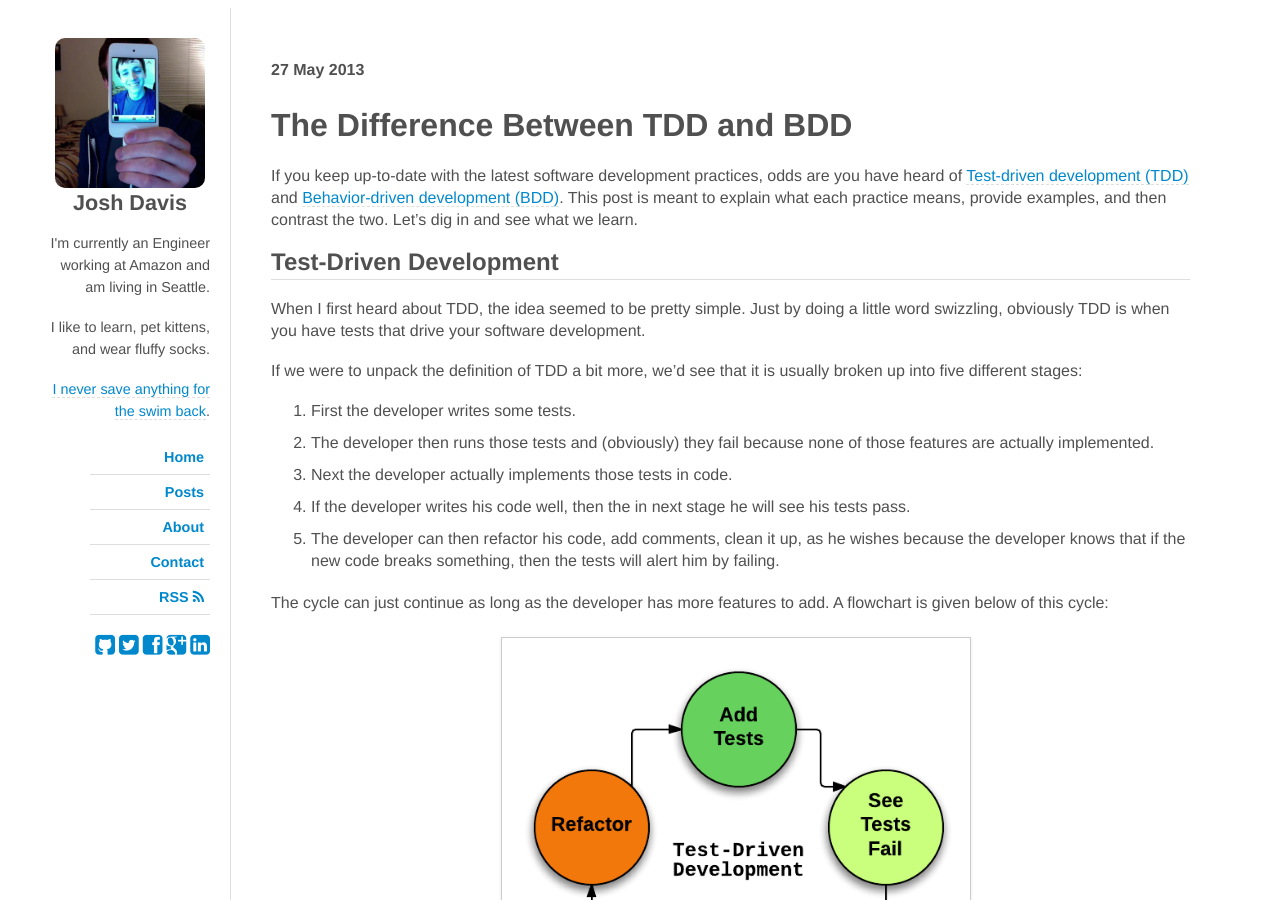
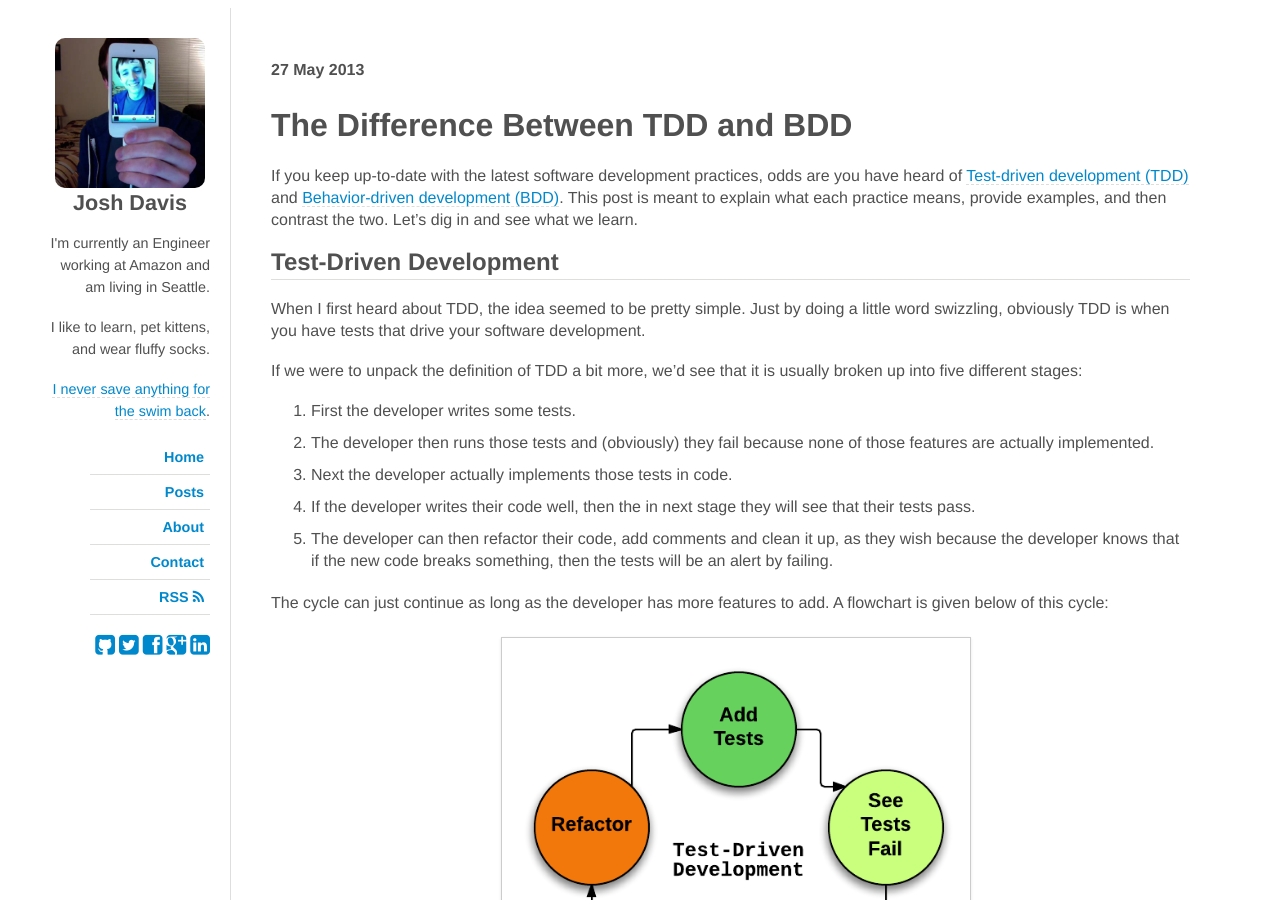
Before and after one commit to jdavis/jdavis.github.com, a Jekyll site: the page built from _posts/2013-05-27-difference-between-tdd-and-bdd.md, in a window 1280 px wide and 900 px high. Built offline with Jekyll 4.4.1, drawn with Linux system fonts in a browser that asks for light colours; nearby versions of some CDN libraries; some web fonts are replaced.

Commit message:
Update for my unconscious bias

```diff
--- a/_posts/2013-05-27-difference-between-tdd-and-bdd.md
+++ b/_posts/2013-05-27-difference-between-tdd-and-bdd.md
@@ -32,11 +32,11 @@ usually broken up into five different stages:
 2. The developer then runs those tests and (obviously) they fail because none of
    those features are actually implemented.
 3. Next the developer actually implements those tests in code.
-4. If the developer writes his code well, then the in next stage he will see his
-   tests pass.
-5. The developer can then refactor his code, add comments, clean it up, as
-   he wishes because the developer knows that if the new code breaks something,
-   then the tests will alert him by failing.
+4. If the developer writes their code well, then the in next stage they will see
+   that their tests pass.
+5. The developer can then refactor their code, add comments and clean it up, as
+   they wish because the developer knows that if the new code breaks something,
+   then the tests will be an alert by failing.
 
 The cycle can just continue as long as the developer has more features to add. A
 flowchart is given below of this cycle:
```
